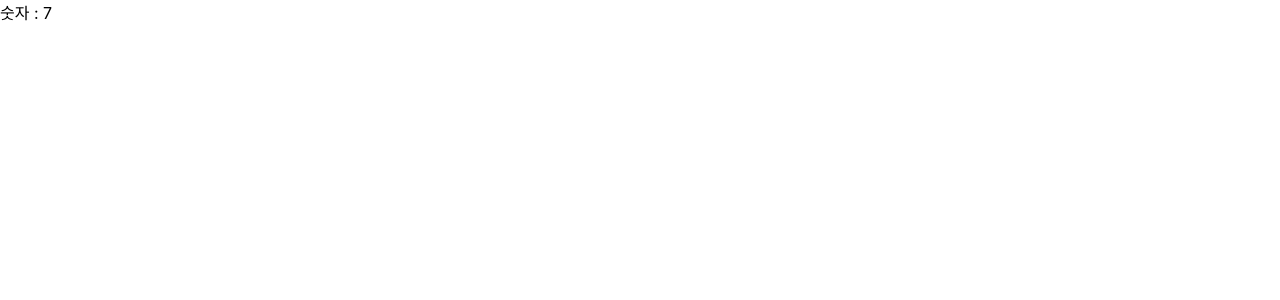
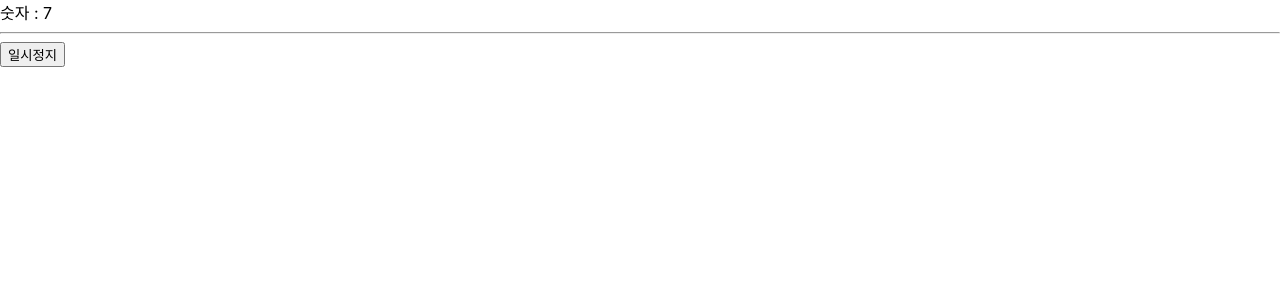
Before and after one commit to Bravetomato/react-proj, a React (Create React App) app: page / in a window 1280 px wide. Shown: the top 300 px of the page. Built offline with nearby package versions, Linux system fonts and the light colour scheme.

Commit message:
stopwatch-2_settime, cleartimeout

```diff
--- a/src/StopWatch.js
+++ b/src/StopWatch.js
@@ -3,9 +3,23 @@ import React, { useState } from "react";
 function StopWatch() {
   const [num, setNum] = useState(0);
 
-  setTimeout(() => setNum(num + 1), 1000); /*1초에 숫자가 1씩 추가된다*/
+  const timeoutId = setTimeout(
+    () => setNum(num + 1),
+    1000
+  ); /*리렌더링 되면서 1초에 숫자가 1씩 추가된다*/
 
-  return <>숫자 : {num}</>;
+  const pause = () => clearTimeout(timeoutId);
+  // 실행할 코드가 하나 뿐이면 {} 안써도 된다
+
+  return (
+    <>
+      숫자 : {num}
+      <hr />
+      {/* 한줄 삽입 */}
+      <button onClick={pause}>일시정지</button>
+      {/* 버튼을 누르면 리렌더링이 멈추면서 숫자 추가가 멈추게 된다 */}
+    </>
+  );
 }
 
 export default StopWatch;
```
